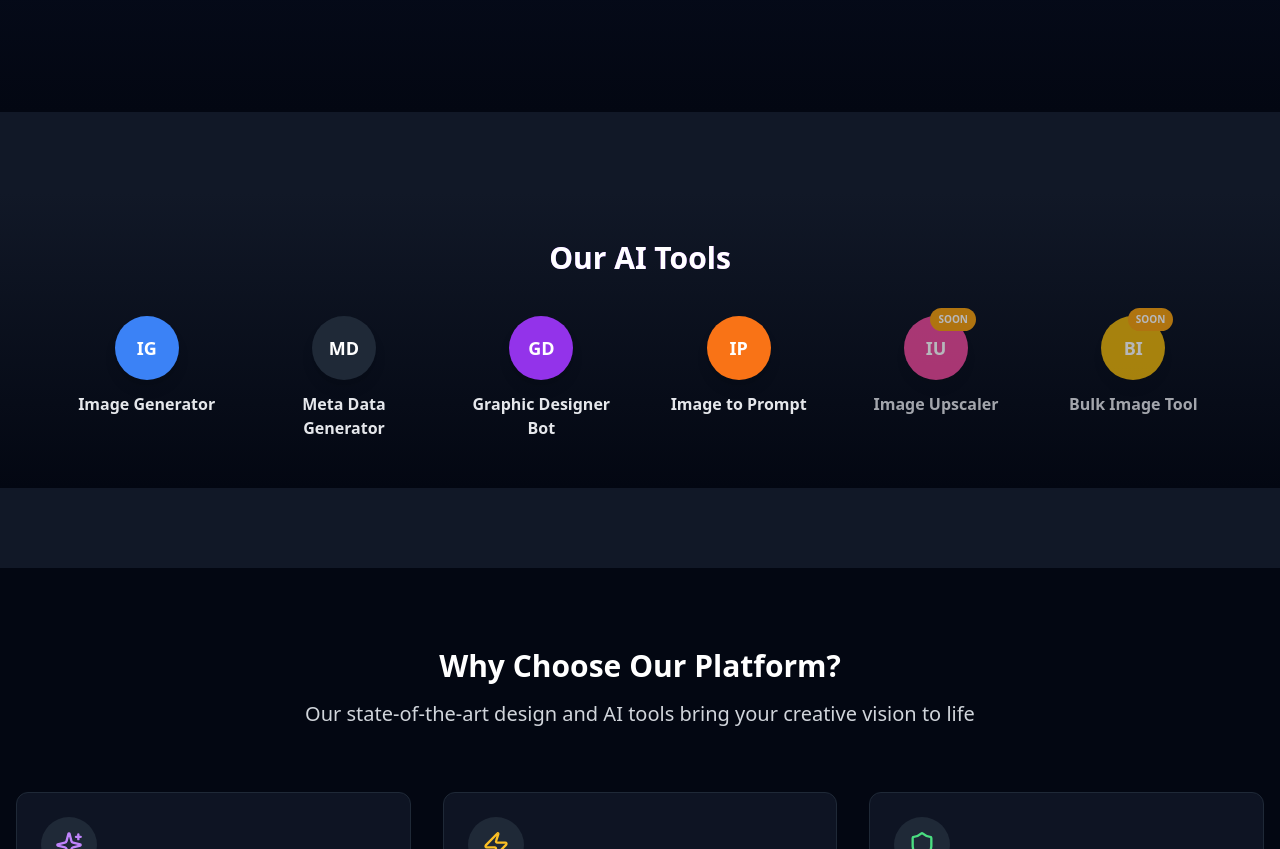
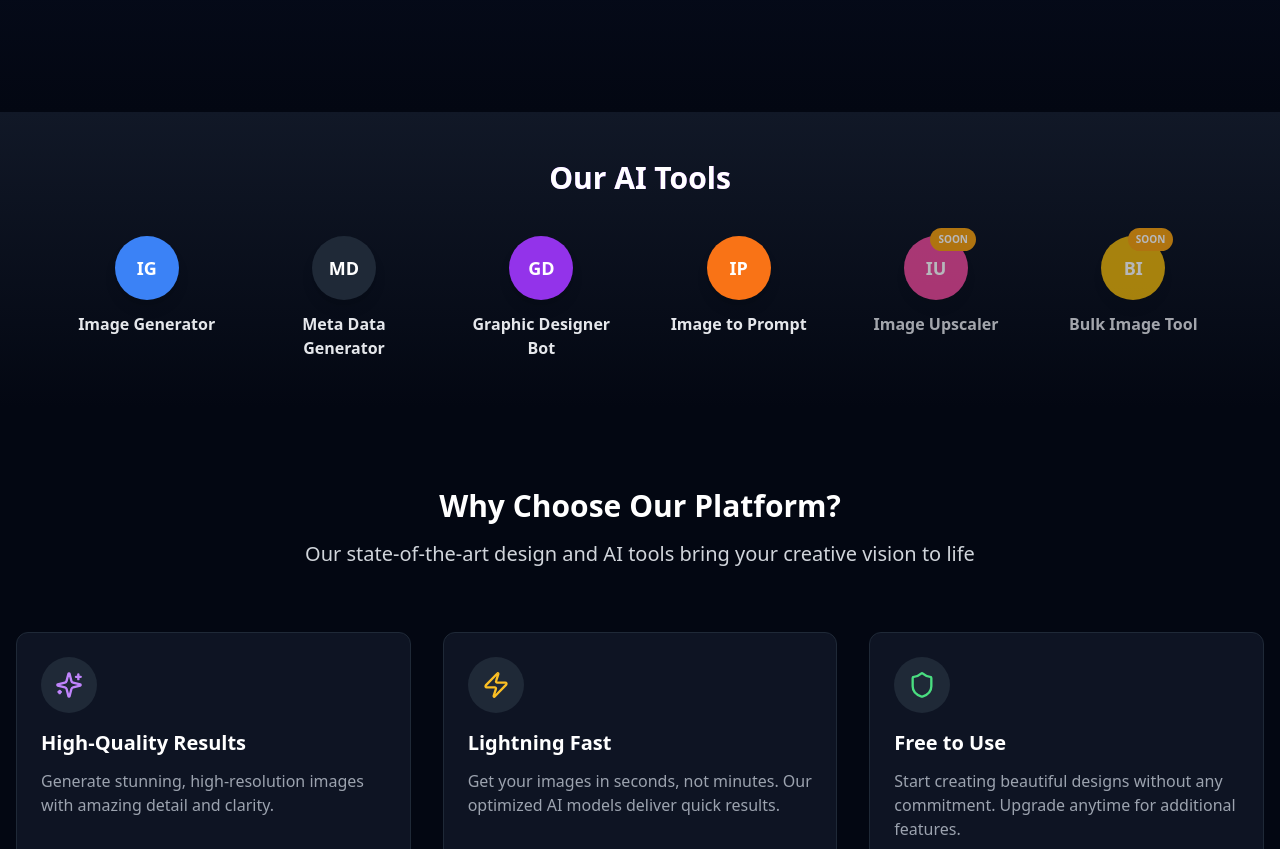
Before and after one commit to khairul155/khairul, a React (Vite) app: page / in a window 1280 px wide. Shown: the part 902-1751 px from the top of the page. Built offline with nearby package versions, Linux system fonts and the light colour scheme.

Commit message:
Visual edit in Lovable
Edited UI in Lovable

```diff
--- a/src/pages/LandingPage.tsx
+++ b/src/pages/LandingPage.tsx
@@ -6,7 +6,6 @@ import Navbar from "@/components/Navbar";
 import { Wand2, ArrowRight, Sparkles, Image, Zap, Shield, Download, Trophy, Check, ChevronRight, Star, Palette, MessageSquareText, Layers, Clock } from "lucide-react";
 import TypingEffect from "@/components/TypingEffect";
 import AiToolsSection from "@/components/AiToolsSection";
-
 const LandingPage = () => {
   const {
     user
@@ -91,7 +90,7 @@ const LandingPage = () => {
       </section>
 
       {/* Tools Section */}
-      <section ref={toolsRef} className="py-20 bg-gray-900">
+      <section ref={toolsRef} className="px-0 py-0 my-0 mx-0 bg-gray-800">
         <AiToolsSection />
       </section>
 
```
